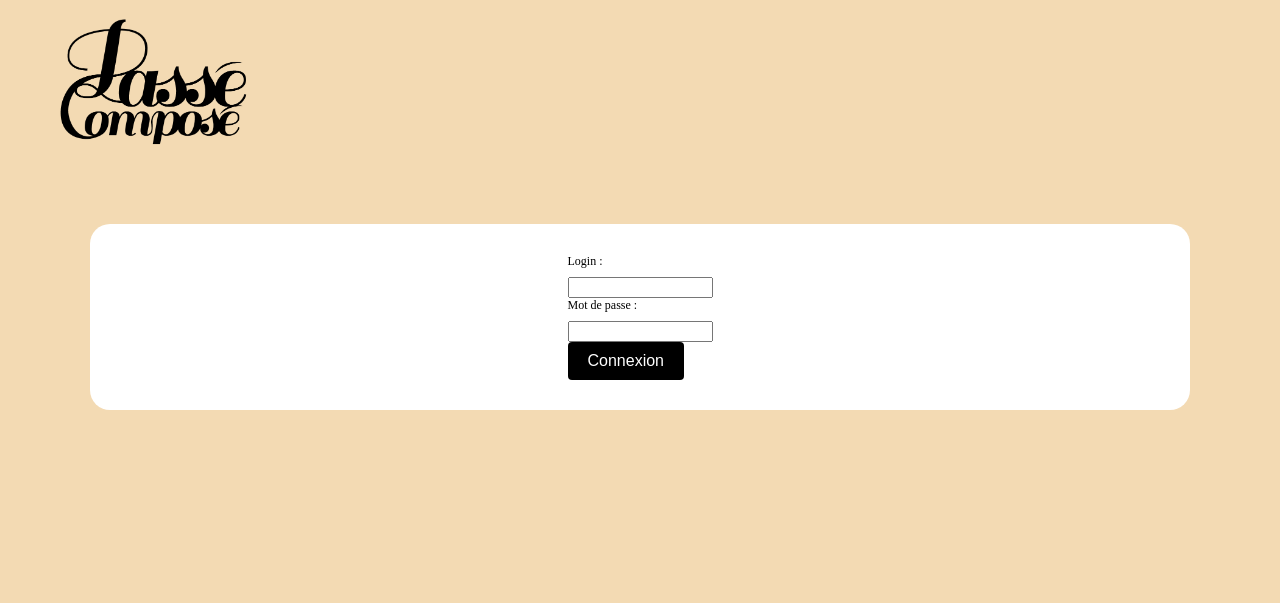
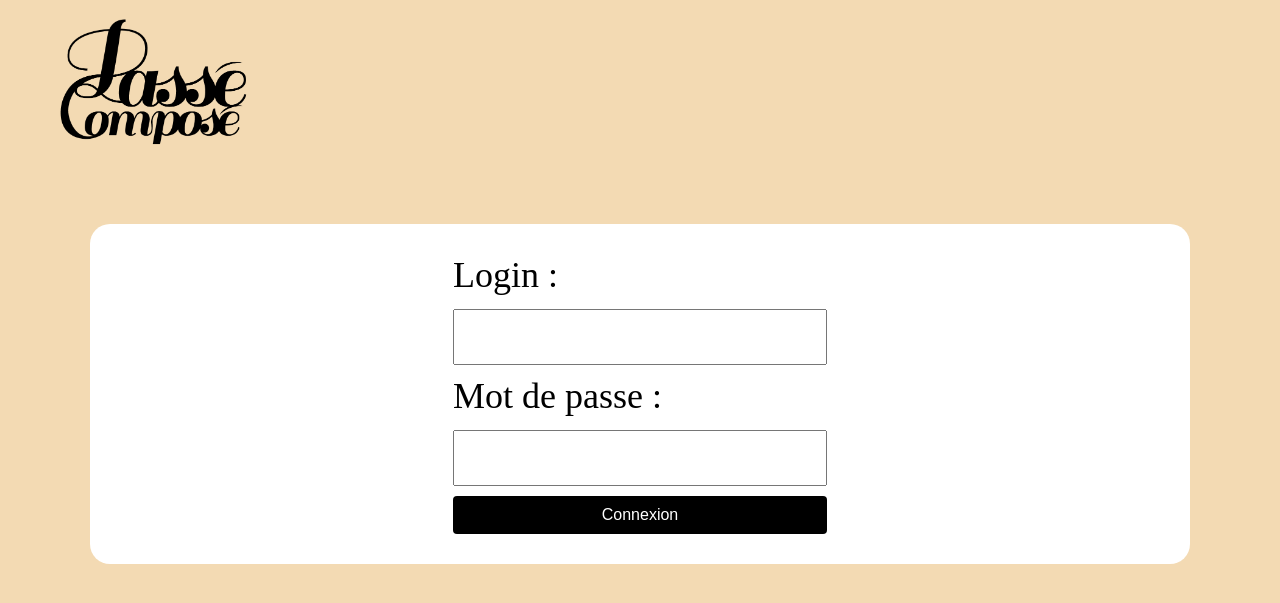
Before and after one commit to KaoProjects/SAE-2.03, a PHP site: page /passe_compose/pages/prive/login.html in a window 1280 px wide. Shown: the top 603 px of the page. Run offline with PHP 8.4, Linux system fonts and the light colour scheme.

Commit message:
Login form CSS update

```diff
--- a/passe_compose/assets/css/style.css
+++ b/passe_compose/assets/css/style.css
@@ -273,10 +273,12 @@ button {
   cursor: pointer;
   font-size: 16px;
   transition: background-color 0.3s ease;
+  transition: color 0.3s ease;
 }
 
 button:hover {
   background-color: #c5c7c5;
+  color: #000000;
 }
 
 #btn {
@@ -296,3 +298,18 @@ button:hover {
   font-size: 3rem;
   color: #000000;
 }
+
+#form {
+  label {
+    font-size: 3rem;
+  }
+  input {
+    font-size: 3rem;
+    margin: 5px 0 10px 0;
+    padding: 5px;
+  }
+
+  #submit{
+    width: 100%;
+  }
+}
--- a/passe_compose/pages/connexion/login.php
+++ b/passe_compose/pages/connexion/login.php
@@ -10,6 +10,7 @@ echo head("Passé composé");
 ?>
 <body style="padding:30px">
 	<?php if ( $_SERVER['REQUEST_METHOD'] != 'POST') { ?>
+		<div id="form">
             <form action="./login.php" method="post">
                 <div>
                     <label >Login :</label>
@@ -20,9 +21,10 @@ echo head("Passé composé");
                     <input name="zt_mp" type="password" size="15" required>
                 </div>
                 <div>
-				<button type="submit" >Connexion</button>
+                    <button type="submit" id="submit">Connexion</button>
                 </div>
             </form>
+        </div>
 	<?php }
 	else {
 
--- a/passe_compose/pages/prive/login.html
+++ b/passe_compose/pages/prive/login.html
@@ -13,6 +13,7 @@
     </div>
 
     <div id="main-index">
+        <div id="form">
             <form action="./login.php" method="post">
                 <div>
                     <label >Login :</label>
@@ -23,9 +24,10 @@
                     <input name="zt_mp" type="password" size="15" required>
                 </div>
                 <div>
-				<button type="submit" >Connexion</button>
+                    <button type="submit" id="submit">Connexion</button>
                 </div>
             </form>
         </div>
+    </div>
 </body>
 </html>
```
Lines whose indentation alone changed are shown as unchanged.
